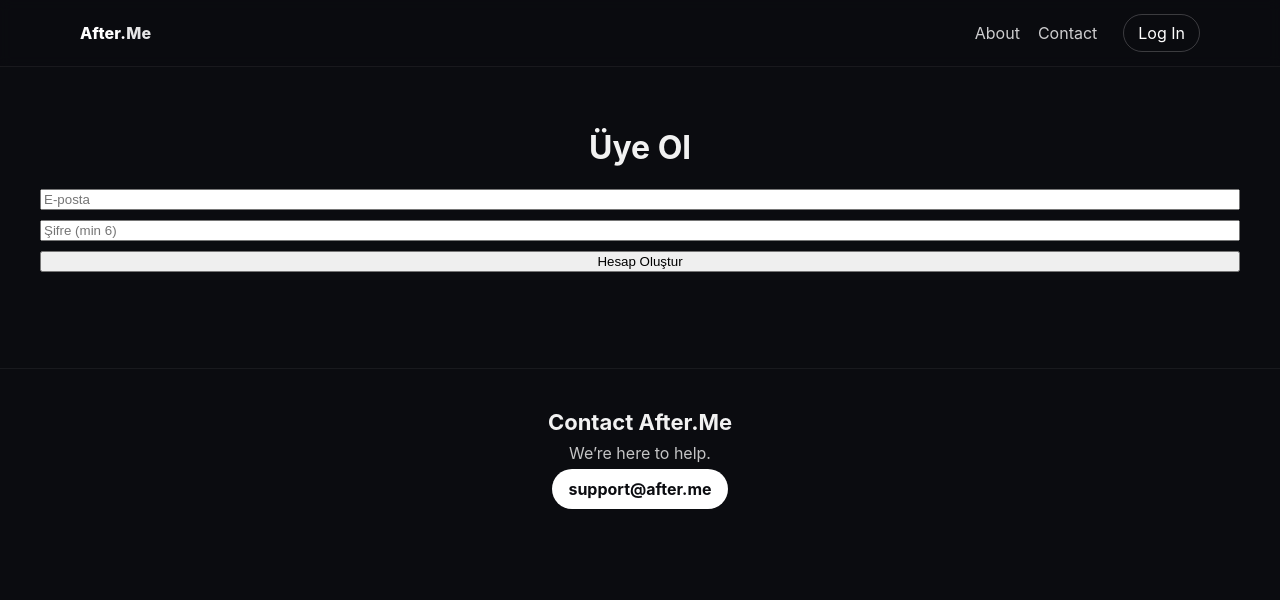
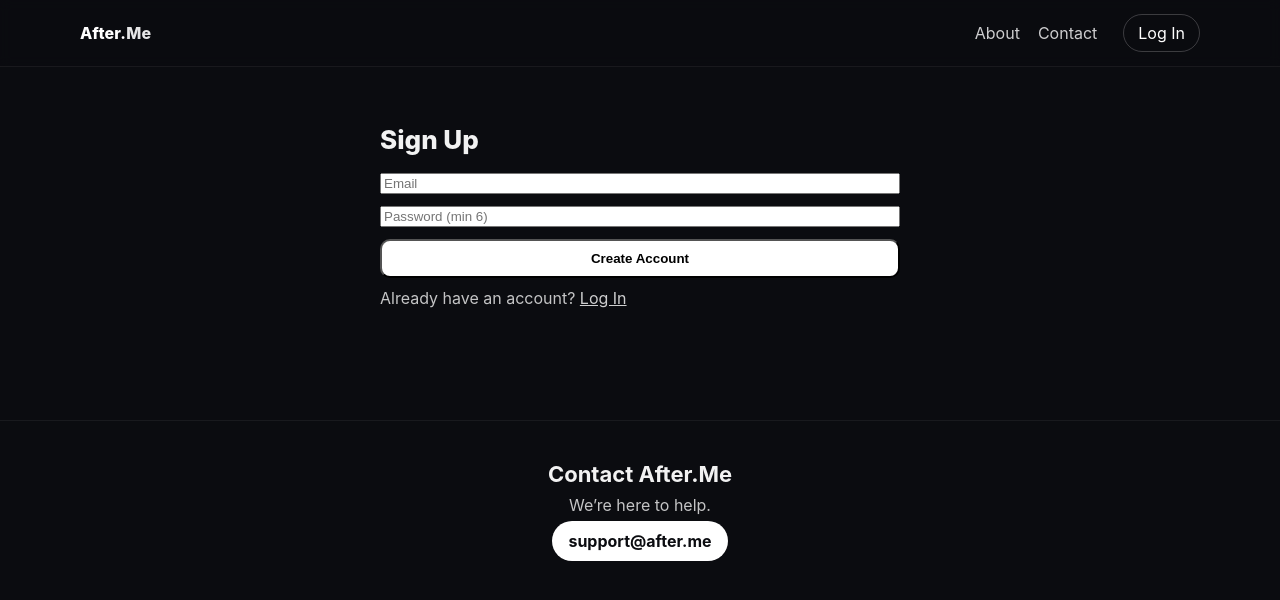
Before and after one commit to emirusmaximus/after-me-starter, a Next.js app: page /signup in a window 1280 px wide. Shown: the top 600 px of the page. Built offline with nearby package versions, Linux system fonts and the light colour scheme; no server answers.

Commit message:
Update page.tsx

```diff
--- a/app/signup/page.tsx
+++ b/app/signup/page.tsx
@@ -18,14 +18,19 @@ export default function SignupPage() {
   };
 
   return (
-    <main style={{ padding: 40, textAlign: "center" }}>
-      <h1>Üye Ol</h1>
-      <form onSubmit={onSubmit} style={{ display: "flex", flexDirection: "column", gap: 10 }}>
-        <input type="email" placeholder="E-posta" value={email} onChange={(e)=>setEmail(e.target.value)} />
-        <input type="password" placeholder="Şifre (min 6)" value={password} onChange={(e)=>setPassword(e.target.value)} />
-        {err && <p style={{ color: "red" }}>{err}</p>}
-        <button type="submit">Hesap Oluştur</button>
+    <main style={{ padding: 40, maxWidth: 520, margin: "0 auto" }}>
+      <h1 style={{ fontSize: 26, fontWeight: 800 }}>Sign Up</h1>
+      <form onSubmit={onSubmit} style={{ display: "grid", gap: 12, marginTop: 16 }}>
+        <input placeholder="Email" value={email} onChange={(e)=>setEmail(e.target.value)} />
+        <input type="password" placeholder="Password (min 6)" value={password} onChange={(e)=>setPassword(e.target.value)} />
+        {err && <p style={{ color: "#ff8a8a" }}>{err}</p>}
+        <button style={{ padding: 10, borderRadius: 10, background: "#fff", color: "#000", fontWeight: 700 }}>
+          Create Account
+        </button>
       </form>
+      <p style={{ opacity: .8, marginTop: 10 }}>
+        Already have an account? <a href="/login" style={{ textDecoration: "underline", color: "white" }}>Log In</a>
+      </p>
     </main>
   );
 }
```
